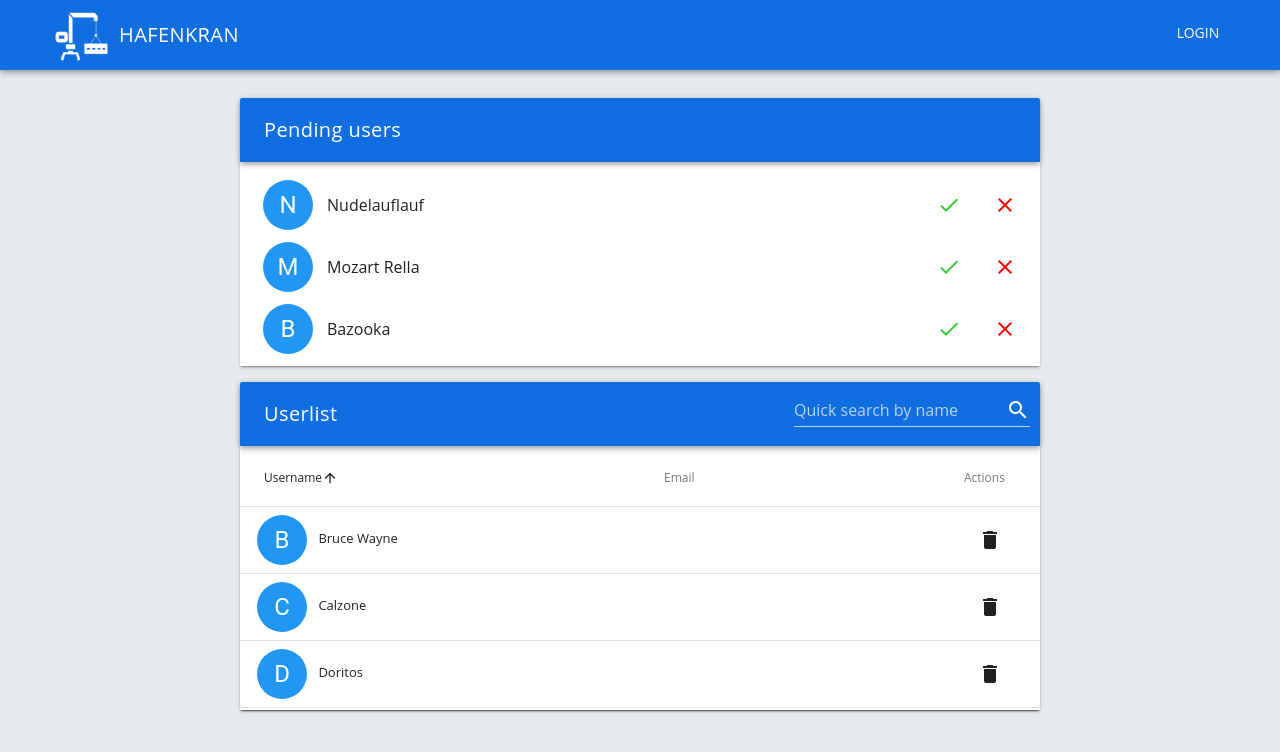
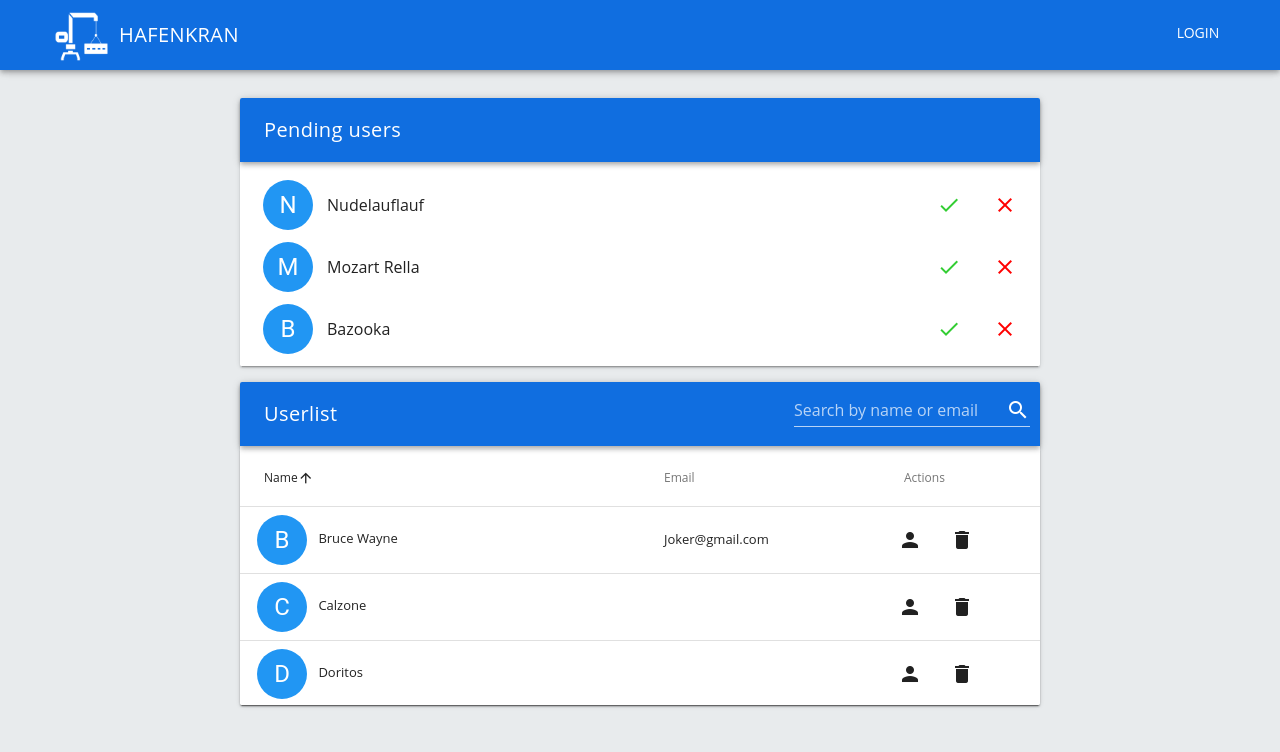
Before and after one commit to cormensratio/hafenkran-client, a Vue app: page /users in a window 1280 px wide. Shown: the top 752 px of the page. Built offline with nearby package versions, Linux system fonts and the light colour scheme; what vue-vega would draw is missing.

Commit message:
EPDS02-253 userinfo button added to show details of user, aligning of datatable content fixed

```diff
--- a/src/components/views/UserListPage.vue
+++ b/src/components/views/UserListPage.vue
@@ -26,16 +26,17 @@
                 :close-on-click="false"
         >
           <v-card>
-            <v-card-title class="" style="background: var(--themeColor); color: white">
-              <div class="align-items-stretch">
-                <span class="left">{{ selectedUser.name }}</span>
-                <v-icon @click="closeMenu" class="float-right">close</v-icon>
+            <v-card-title style="background: var(--themeColor); color: white">
+              <div class="userinfoHeader">
+                <span class="left">Userinfo</span>
+                <v-icon @click="closeMenu"
+                        class="right">close</v-icon>
               </div>
             </v-card-title>
-            <v-card-text class="align-content-between">
-              <p>Username: {{ selectedUser.name }}</p>
-              <p>Userid: {{ selectedUser.id }}</p>
-              <p>User Email: {{ selectedUser.email }}</p>
+            <v-card-text class="text-left">
+              <p>Name: {{ selectedUser.name }}</p>
+              <p>Id: {{ selectedUser.id }}</p>
+              <p>Email: {{ selectedUser.email }}</p>
             </v-card-text>
           </v-card>
         </v-menu>
@@ -86,8 +87,8 @@
                 <v-toolbar-items>
                   <v-text-field append-icon="search"
                                 color="white"
-                                style="position: absolute; right: 10px;"
-                                label="Quick search by name"
+                                style="position: absolute; right: 10px; min-width: 230px"
+                                label="Search by name or email"
                                 v-ripple
                                 v-model="search"
                   >
@@ -101,8 +102,7 @@
                             :items="userList">
                 <template v-slot:items="props">
                   <tr>
-                    <td class="text-xs-left"
-                        @click="selectUser($event, props.item)">
+                    <td class="text-xs-left">
                       <v-avatar color="blue" size="50" class="mt-2 mb-2 mr-2 ml-n2">
                         <span class="headline white--text">
                           {{ props.item.name.charAt(0).toUpperCase() }}
@@ -110,14 +110,19 @@
                       </v-avatar>
                       {{ props.item.name }}
                     </td>
-                    <td>
+                    <td class="text-left">
                       {{ props.item.email }}
                     </td>
-                    <td class="text-xs-left">
-                      <v-btn icon @click="selectUserToDelete(props.item)"
-                             v-if="props.item.id !== currentUser.id">
-                        <v-icon>delete</v-icon>
-                      </v-btn>
+                    <td class="text-left pl-1">
+                      <div class="text-left">
+                        <v-btn icon @click="selectUser($event, props.item)">
+                          <v-icon>person</v-icon>
+                        </v-btn>
+                        <v-btn icon @click="selectUserToDelete(props.item)"
+                               v-if="props.item.id !== currentUser.id">
+                          <v-icon>delete</v-icon>
+                        </v-btn>
+                      </div>
                     </td>
                   </tr>
                 </template>
@@ -161,8 +166,8 @@ export default {
       menuPosY: 0,
       selectedUser: '',
       headers: [
-        { text: 'Username', width: 400, sortable: true, value: 'name' },
-        { text: 'Email', width: 300, sortable: true, value: 'email' },
+        { text: 'Name', width: 400, sortable: true, value: 'name' },
+        { text: 'Email', width: 240, sortable: true, value: 'email' },
         { text: 'Actions', sortable: false },
       ],
     };
@@ -222,7 +227,7 @@ export default {
     screenHeight() {
       let pendingUserListHeight;
       if (this.pendingUsers.length >= 3) {
-        pendingUserListHeight = 120;
+        pendingUserListHeight = 125;
       } else if (this.pendingUsers.length >= 2) {
         pendingUserListHeight = 60;
       } else if (this.pendingUsers.length === 1) {
@@ -256,4 +261,10 @@ export default {
   .userList {
     overflow-y: auto;
   }
+  .textAlign p {
+    text-align: left;
+  }
+  .userinfoHeader {
+    width: 100%;
+  }
 </style>
--- a/src/store/UserStore.js
+++ b/src/store/UserStore.js
@@ -18,7 +18,7 @@ const UserStore = {
     },
     userList: [
       { id: 1, name: 'testuser', isAdmin: false, email: '' },
-      { id: 2, name: 'Bruce Wayne', isAdmin: false, email: '' },
+      { id: 2, name: 'Bruce Wayne', isAdmin: false, email: 'Joker@gmail.com' },
       { id: 3, name: 'Harry Potter', isAdmin: false, email: '' },
       { id: 4, name: 'Tony Stark', isAdmin: false, email: '' },
       { id: 5, name: 'Pepper Pots', isAdmin: false, email: '' },
```
